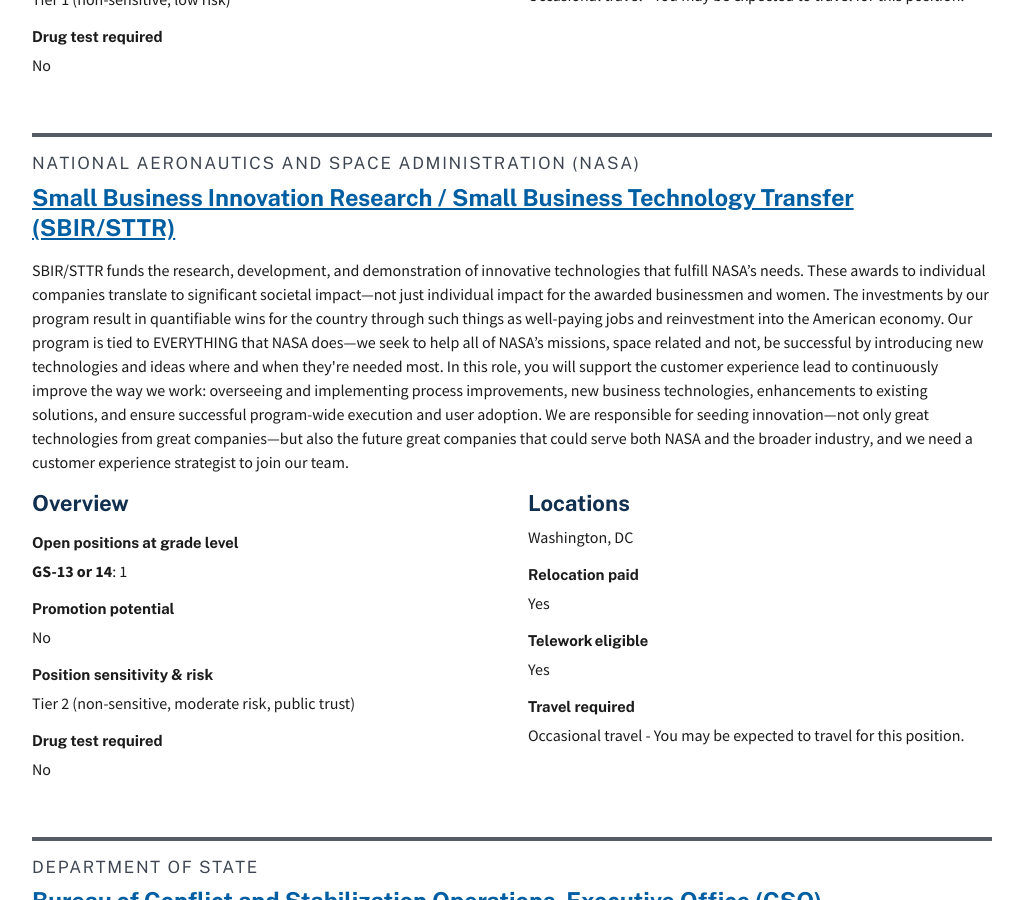
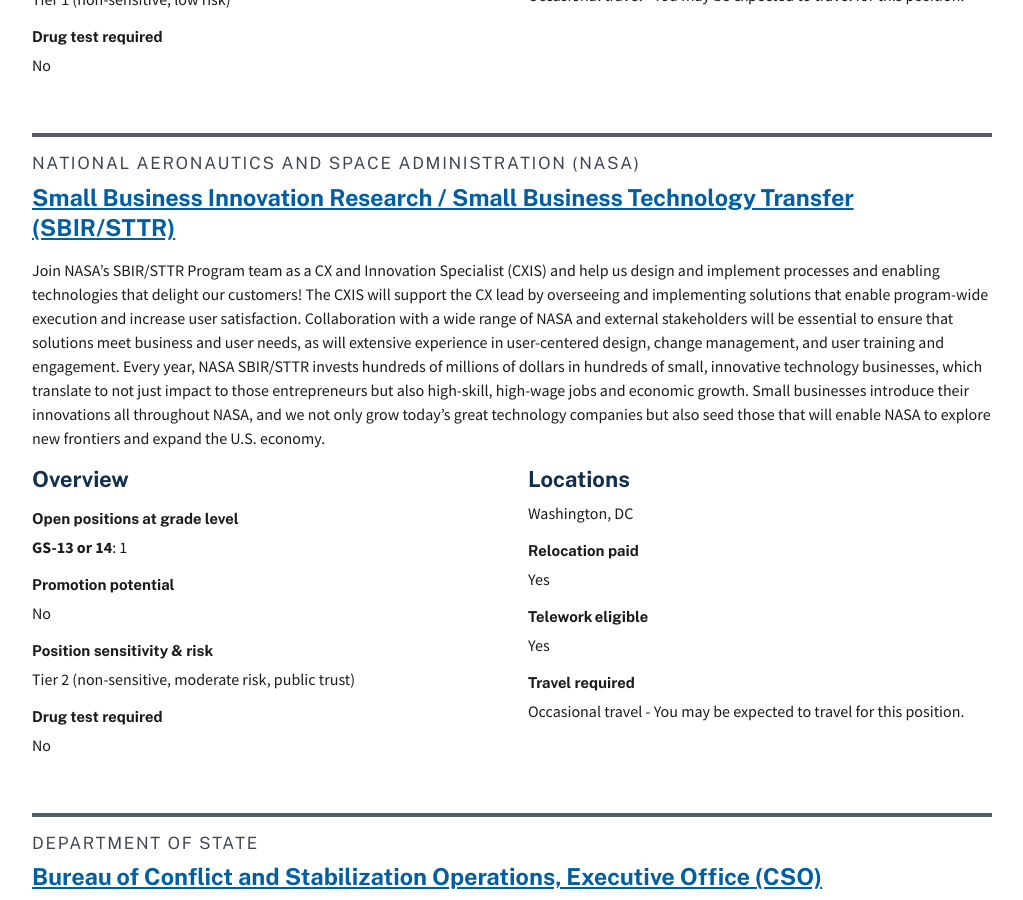
Before and after one commit to usds/SME-QA-Website, a Jekyll site: the page built from pages/actions/govwide-cx-info/cx-govwide.html, in a window 1280 px wide and 900 px high, scrolled down 3574 px. Shown: the whole window, without its empty margins (128-1151 px from the left). Built offline with Jekyll 4.4.1, drawn with Linux system fonts in a browser that asks for light colours.

Commit message:
update nasa text per agency

```diff
--- a/_data/hiring-actions.yml
+++ b/_data/hiring-actions.yml
@@ -114,7 +114,7 @@
     travel-occassional: true
     drug-test: "No"
     sensitivity-and-risk: "Tier 2 (non-sensitive, moderate risk, public trust)"
-    role-summary: "SBIR/STTR funds the research, development, and demonstration of innovative technologies that fulfill NASA’s needs. These awards to individual companies translate to significant societal impact—not just individual impact for the awarded businessmen and women. The investments by our program result in quantifiable wins for the country through such things as well-paying jobs and reinvestment into the American economy. Our program is tied to EVERYTHING that NASA does—we seek to help all of NASA’s missions, space related and not, be successful by introducing new technologies and ideas where and when they're needed most. In this role, you will support the customer experience lead to continuously improve the way we work: overseeing and implementing process improvements, new business technologies, enhancements to existing solutions, and ensure successful program-wide execution and user adoption. We are responsible for seeding innovation—not only great technologies from great companies—but also the future great companies that could serve both NASA and the broader industry, and we need a customer experience strategist to join our team."
+    role-summary: "Join NASA’s SBIR/STTR Program team as a CX and Innovation Specialist (CXIS) and help us design and implement processes and enabling technologies that delight our customers!  The CXIS will support the CX lead by overseeing and implementing solutions that enable program-wide execution and increase user satisfaction. Collaboration with a wide range of NASA and external stakeholders will be essential to ensure that solutions meet business and user needs, as will extensive experience in user-centered design, change management, and user training and engagement.  Every year, NASA SBIR/STTR invests hundreds of millions of dollars in hundreds of small, innovative technology businesses, which translate to not just impact to those entrepreneurs but also high-skill, high-wage jobs and economic growth.  Small businesses introduce their innovations all throughout NASA, and we not only grow today’s great technology companies but also seed those that will enable NASA to explore new frontiers and expand the U.S. economy."
   - agency: Department of State
     agency-abbrev: State
     program-office: Bureau of Conflict and Stabilization Operations, Executive Office (CSO)
```
